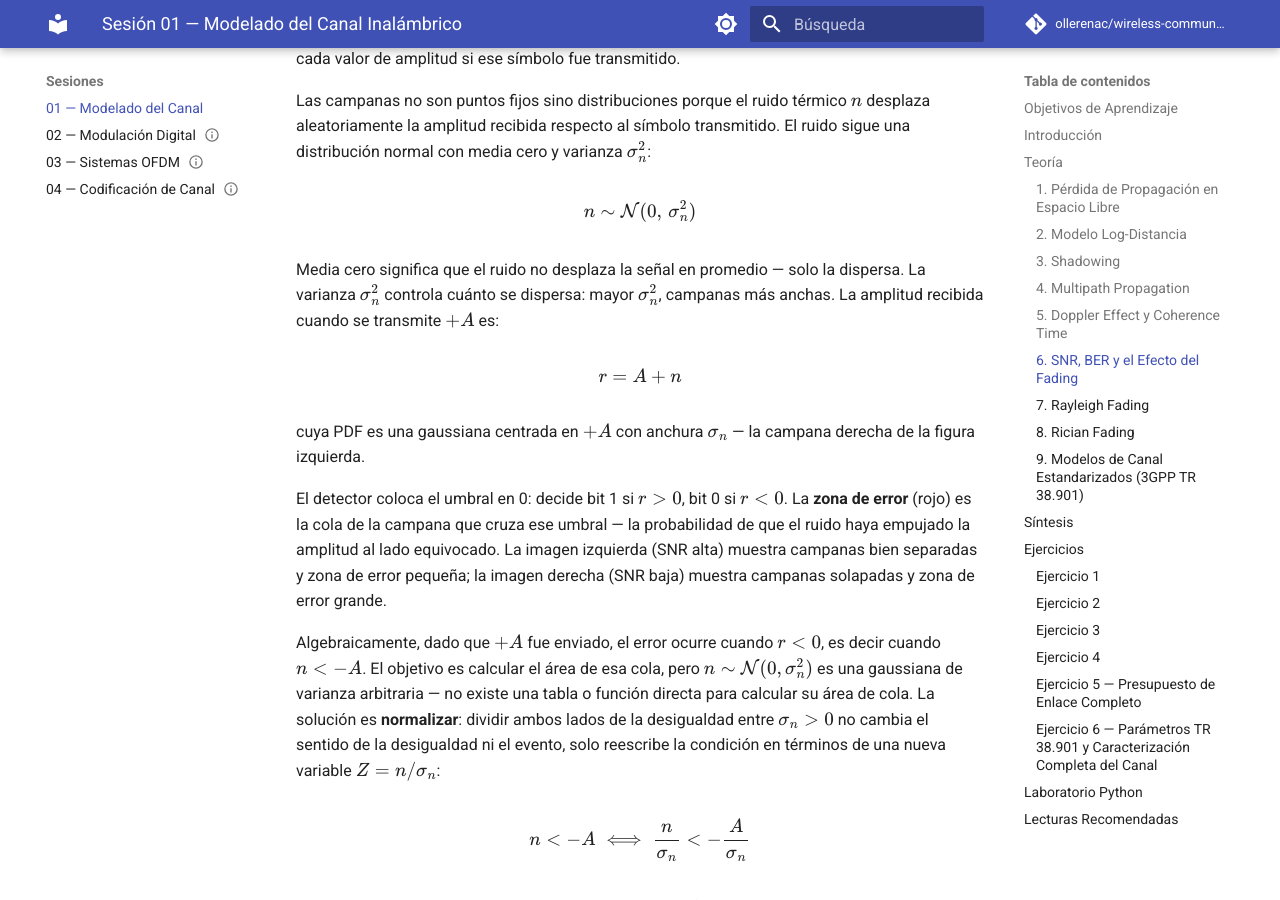
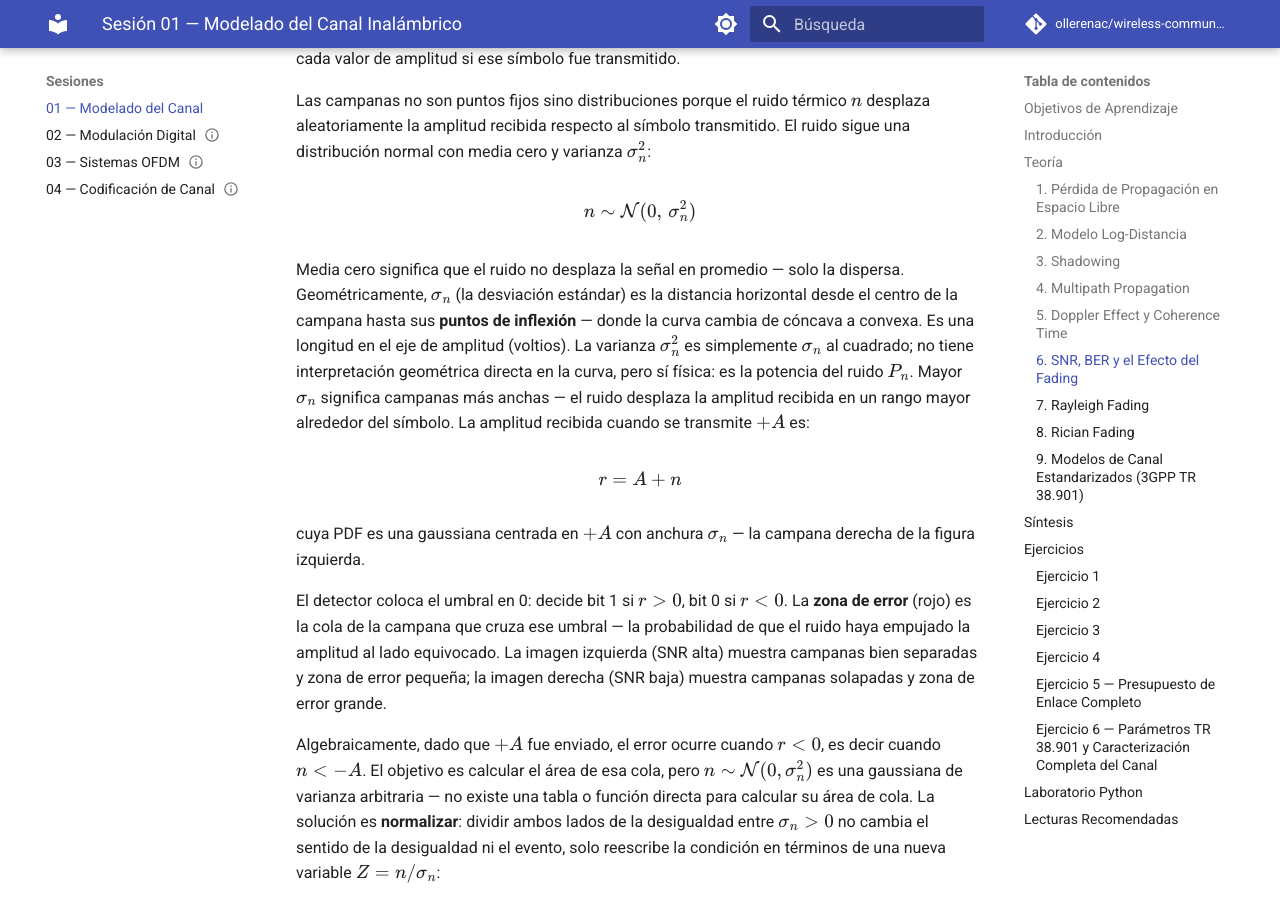
Before and after one commit to ollerenac/wireless-communication-systems, an MkDocs documentation site: the page built from docs/sessions/01-channel-modeling/index.md, in a window 1280 px wide and 900 px high, scrolled down 14953 px. Built offline with MkDocs 1.6.1 and Material for MkDocs 9.7.7, drawn with Linux system fonts in a browser that asks for light colours; comment, search, counter and statistics services are not loaded.

Commit message:
docs(session-01): add geometric interpretation of σ_n (inflection point) and σ_n² (power) at point of introduction

```diff
--- a/docs/sessions/01-channel-modeling/index.md
+++ b/docs/sessions/01-channel-modeling/index.md
@@ -282,7 +282,7 @@ Las campanas no son puntos fijos sino distribuciones porque el ruido térmico $n
 
 $$n \sim \mathcal{N}(0,\, \sigma_n^2)$$
 
-Media cero significa que el ruido no desplaza la señal en promedio — solo la dispersa. La varianza $\sigma_n^2$ controla cuánto se dispersa: mayor $\sigma_n^2$, campanas más anchas. La amplitud recibida cuando se transmite $+A$ es:
+Media cero significa que el ruido no desplaza la señal en promedio — solo la dispersa. Geométricamente, $\sigma_n$ (la desviación estándar) es la distancia horizontal desde el centro de la campana hasta sus **puntos de inflexión** — donde la curva cambia de cóncava a convexa. Es una longitud en el eje de amplitud (voltios). La varianza $\sigma_n^2$ es simplemente $\sigma_n$ al cuadrado; no tiene interpretación geométrica directa en la curva, pero sí física: es la potencia del ruido $P_n$. Mayor $\sigma_n$ significa campanas más anchas — el ruido desplaza la amplitud recibida en un rango mayor alrededor del símbolo. La amplitud recibida cuando se transmite $+A$ es:
 
 $$r = A + n$$
 
```
